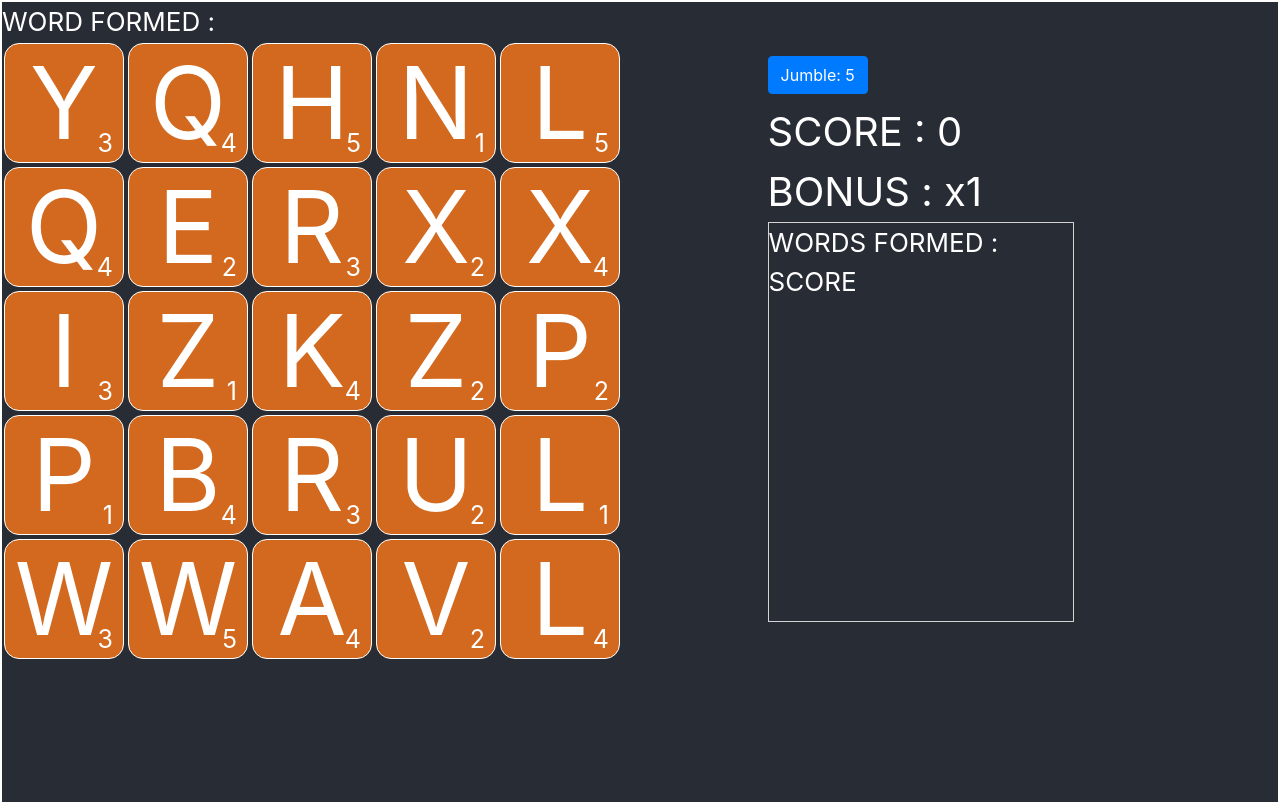
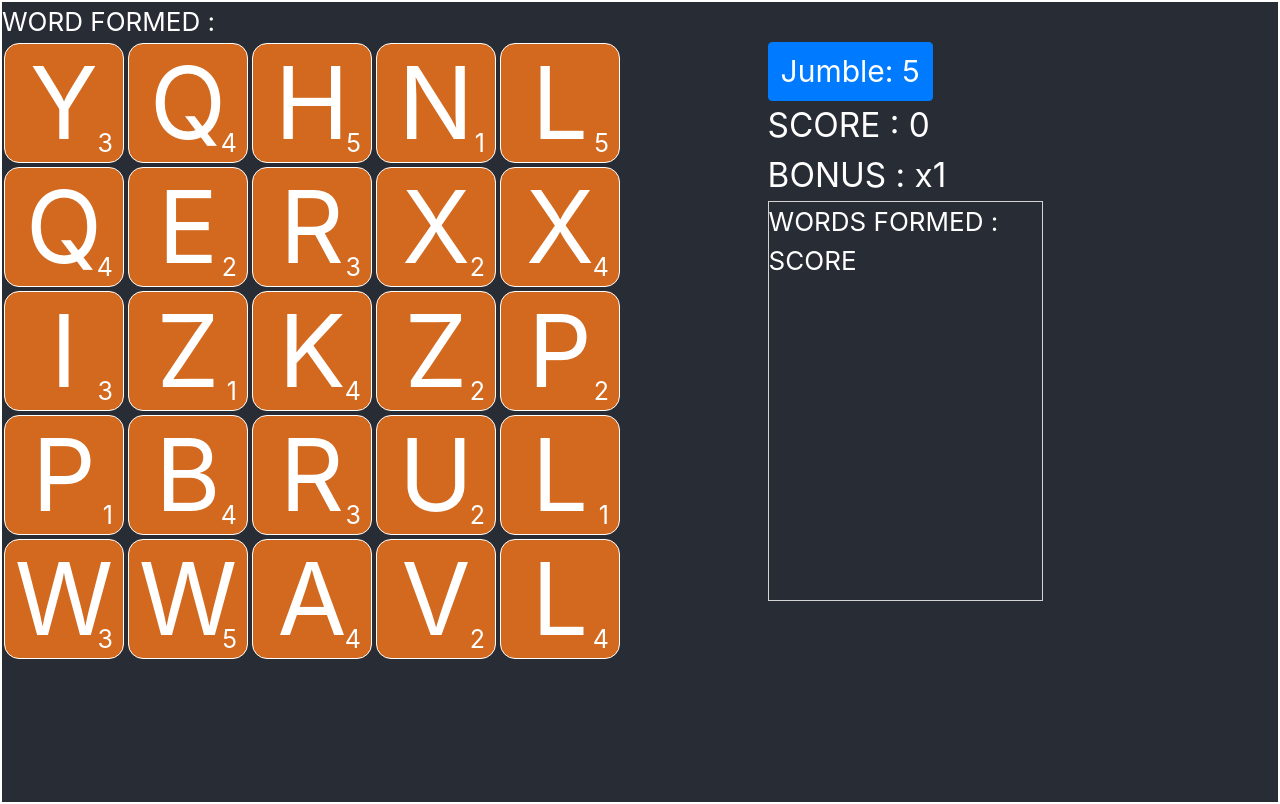
Before and after one commit to astrarudra/the-hateful-8, a React (Create React App) app in the folder finalproject/: page / in a window 1280 px wide. Built offline with nearby package versions, Linux system fonts and the light colour scheme.

Commit message:
changes done in word formation

```diff
--- a/finalproject/src/App.css
+++ b/finalproject/src/App.css
@@ -34,9 +34,9 @@
 .word-border{
   border: 1px solid #d3d3d3;
   height: 50%;
-  width: 60%;
+  width: calc(50% - (-20px));
 }
 .right-score{
-  font-size: 30pt;
-    padding-top: 30pt;
+  font-size: 25pt;
+  padding-top: 30pt;
 }
--- a/finalproject/src/App.js
+++ b/finalproject/src/App.js
@@ -123,12 +123,12 @@ export default class App extends Component {
         </div>
         <div className="w-50">
           <div className="right-score">
-            <button className="btn btn-primary" onClick={jumble > 0 ? this.jumble : null} disabled={!(jumble > 0)}>Jumble: {jumble}</button>
+            <button className="btn btn-primary" style={{fontSize:"30px"}}onClick={jumble > 0 ? this.jumble : null} disabled={!(jumble > 0)}>Jumble: {jumble}</button>
             {/* <div>WORD : {wordComposed}</div> */}
             <div>SCORE : {score}</div>
             <div>BONUS : x{bonus}</div>
           </div>
-          <div className="word-border">WORDS FORMED : SCORE </div>
+          <div className="word-border">WORDS FORMED : SCORE
           <div>{wordsFormed.map(word => {
             return (
               <div className="d-flex">
@@ -139,6 +139,7 @@ export default class App extends Component {
           })
           }
           </div>
+          </div>
         </div>
       </div>
     )
```
